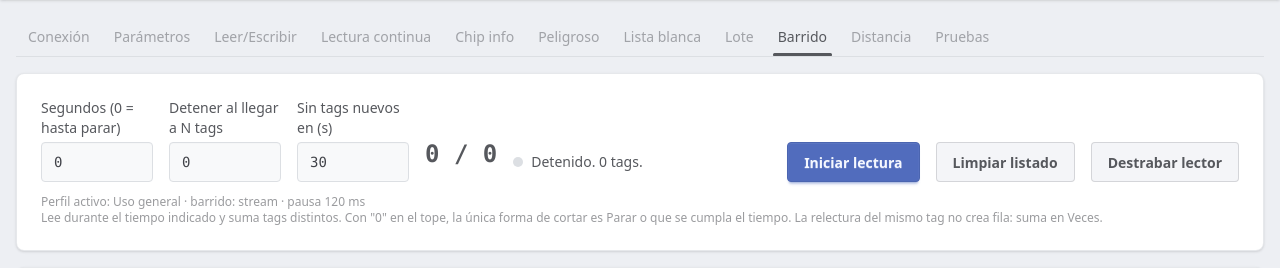
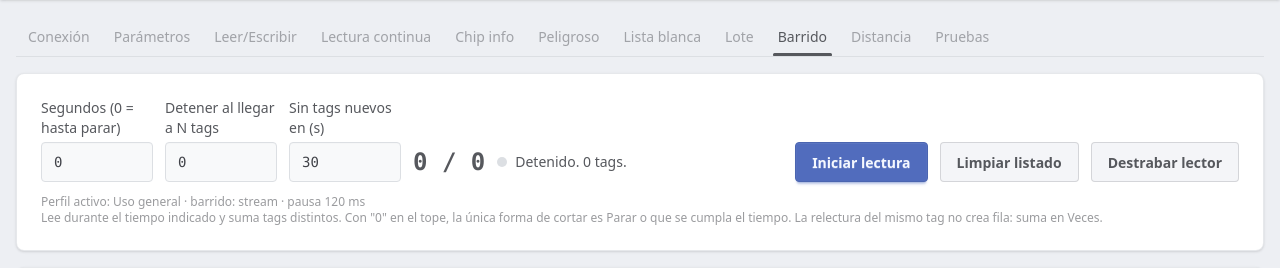
Before and after one commit to Jeanjo1310/RU5600-usb-app, a Flask app: page /barrido in a window 1280 px wide. Shown: the part 64-332 px from the top of the page. Run offline with Flask 3, Linux system fonts and the light colour scheme; data that the repository does not hold is empty; style sheets or scripts are compiled from the project's sources.

Commit message:
fix(web): contador con el numero grande abajo (alineado al bottom de los inputs) y gaps de 12px

```diff
--- a/web/templates/barrido.html
+++ b/web/templates/barrido.html
@@ -2,7 +2,7 @@
 {% block title %}Barrido{% endblock %}
 {% block content %}
 <div class="card bg-base-100 shadow-sm p-6 mb-4">
-  <div class="flex flex-wrap items-end gap-4 mb-2">
+  <div class="flex flex-wrap items-end gap-3 mb-2">
     <div class="w-28">
       <label class="block mb-1 text-sm font-medium" for="seconds">Segundos (0 = hasta parar)</label>
       <input id="seconds" type="number" value="0" min="0" class="input input-bordered w-full">
@@ -15,9 +15,9 @@
       <label class="block mb-1 text-sm font-medium" for="stall" title="Si pasa este tiempo sin tags nuevos, la corrida corta sola">Sin tags nuevos en (s)</label>
       <input id="stall" type="number" value="30" min="5" max="600" class="input input-bordered w-full">
     </div>
-    <div class="pb-1">
+    <div>
+      <div class="text-xs text-base-content/60 whitespace-nowrap leading-none mb-1"><span id="tagCount">0</span><span id="tagTarget"></span></div>
       <div id="tagFaltan" class="font-bold whitespace-nowrap" style="font-family: ui-monospace, SFMono-Regular, Menlo, Consolas, monospace; font-size: 1.5rem; line-height: 2.5rem;">—</div>
-      <div class="text-xs text-base-content/60 mt-1 whitespace-nowrap"><span id="tagCount">0</span><span id="tagTarget"></span></div>
     </div>
     <div class="pb-2 flex-1 min-w-0">
       <div class="flex items-center gap-2 min-w-0">
```
